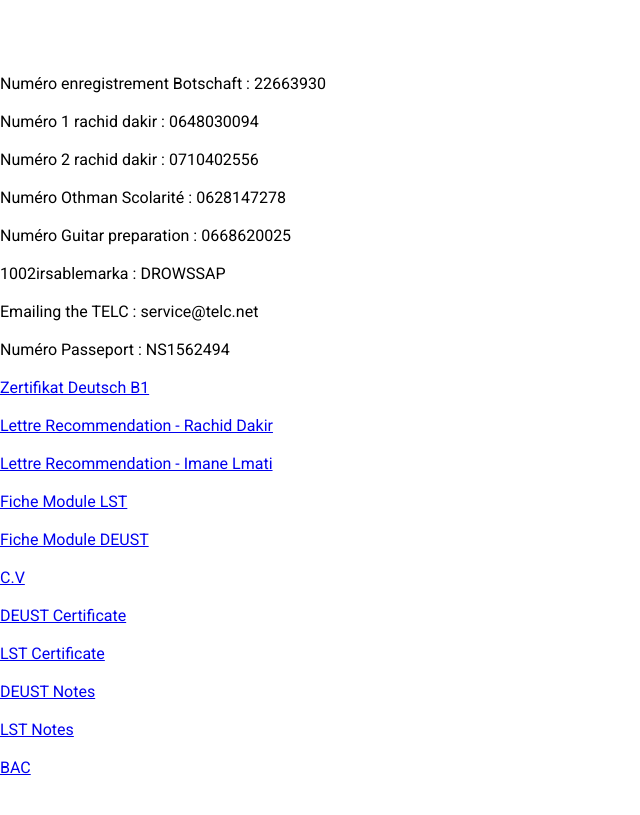
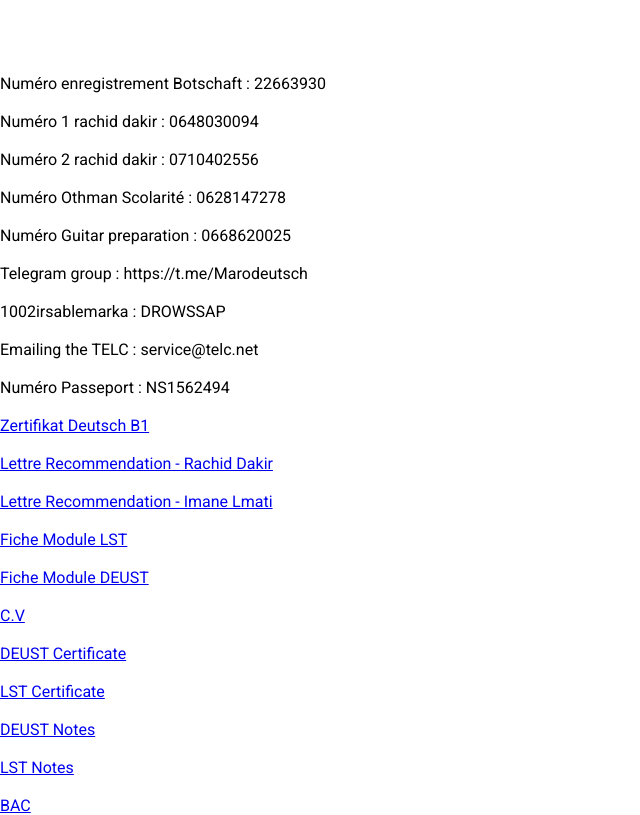
Before and after one commit to akramthedev/die-deutsch-traum, a React (Create React App) app: page /Dokument in a window 1280 px wide. Shown: the whole page, without its empty margins (0-640 px from the left). Built offline with nearby package versions, Linux system fonts and the light colour scheme.

Commit message:
Update Dokument.jsx

```diff
--- a/src/Dokument.jsx
+++ b/src/Dokument.jsx
@@ -53,6 +53,22 @@ const Dokument = () => {
       </a>
              <br />
              <br />
+
+
+
+
+
+
+
+      <a>
+       Telegram group : https://t.me/Marodeutsch
+      </a>
+             <br />
+             <br />
+
+
+
+
 
 
 
```
